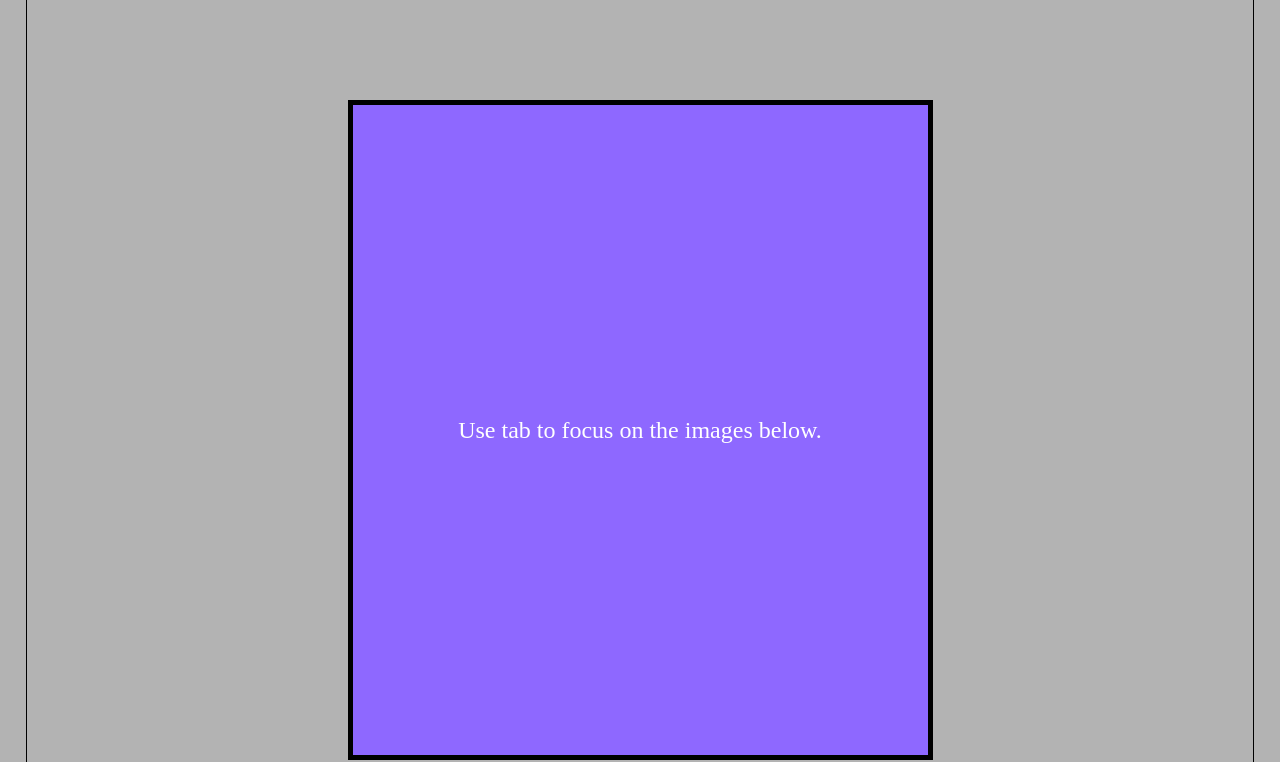
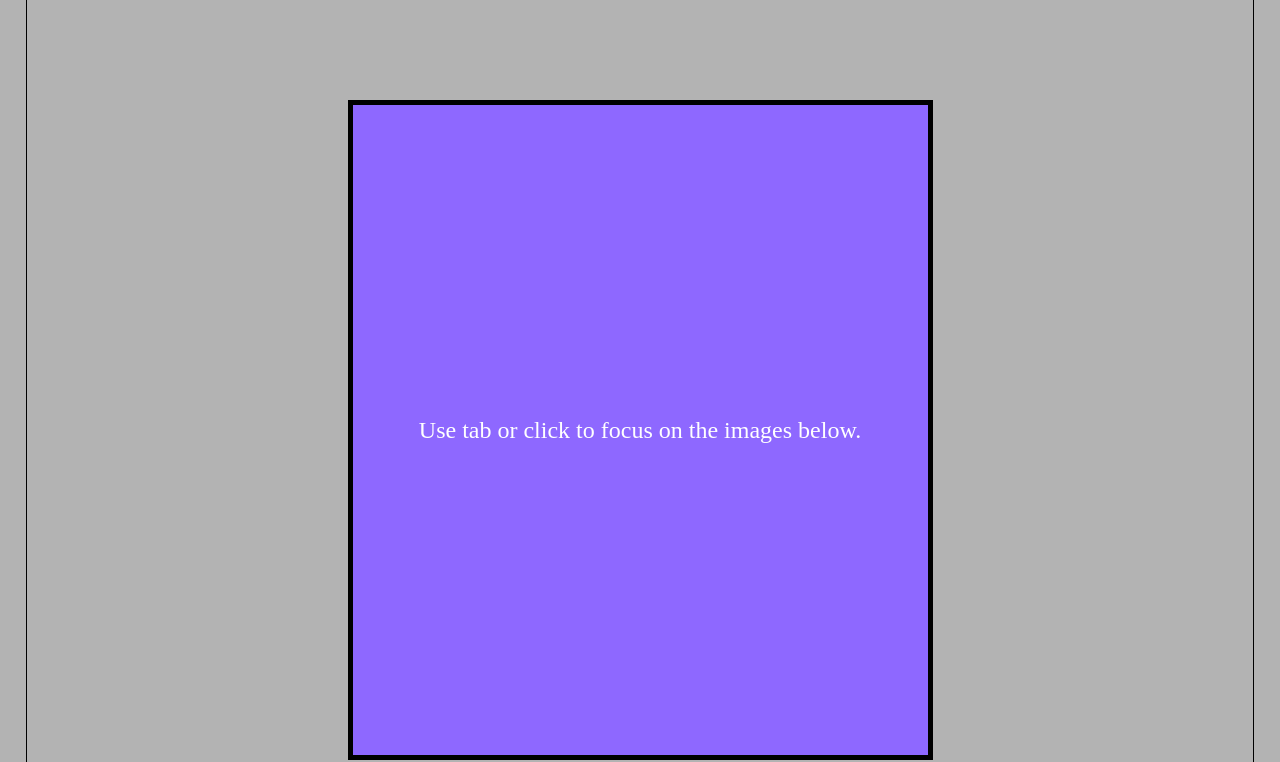
Before and after one commit to ducvqce181221/MOOC3_JS, a plain HTML site: page index.html in a window 1280 px wide. Shown: the part 898-1660 px from the top of the page. Drawn offline with Linux system fonts and the light colour scheme.

Commit message:
new changes

```diff
--- a/index.html
+++ b/index.html
@@ -42,7 +42,7 @@
         <!-- Message for images 4-6
              ======================
         -->
-        <div id="image4-6">Use tab to focus on the images below.</div>
+        <div id="image4-6">Use tab or click to focus on the images below.</div>
 
         <!-- Image 4 -->
         <img
```
